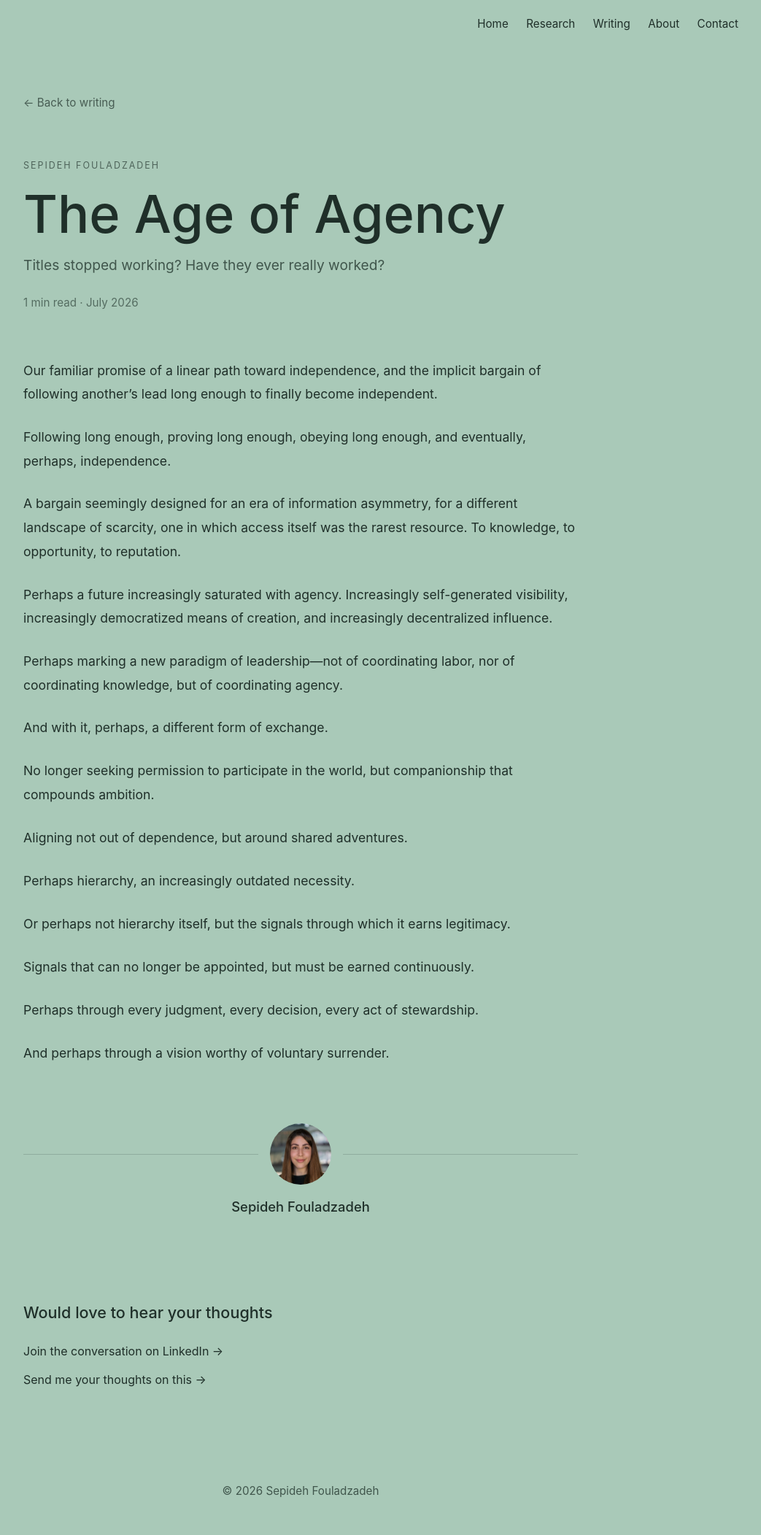
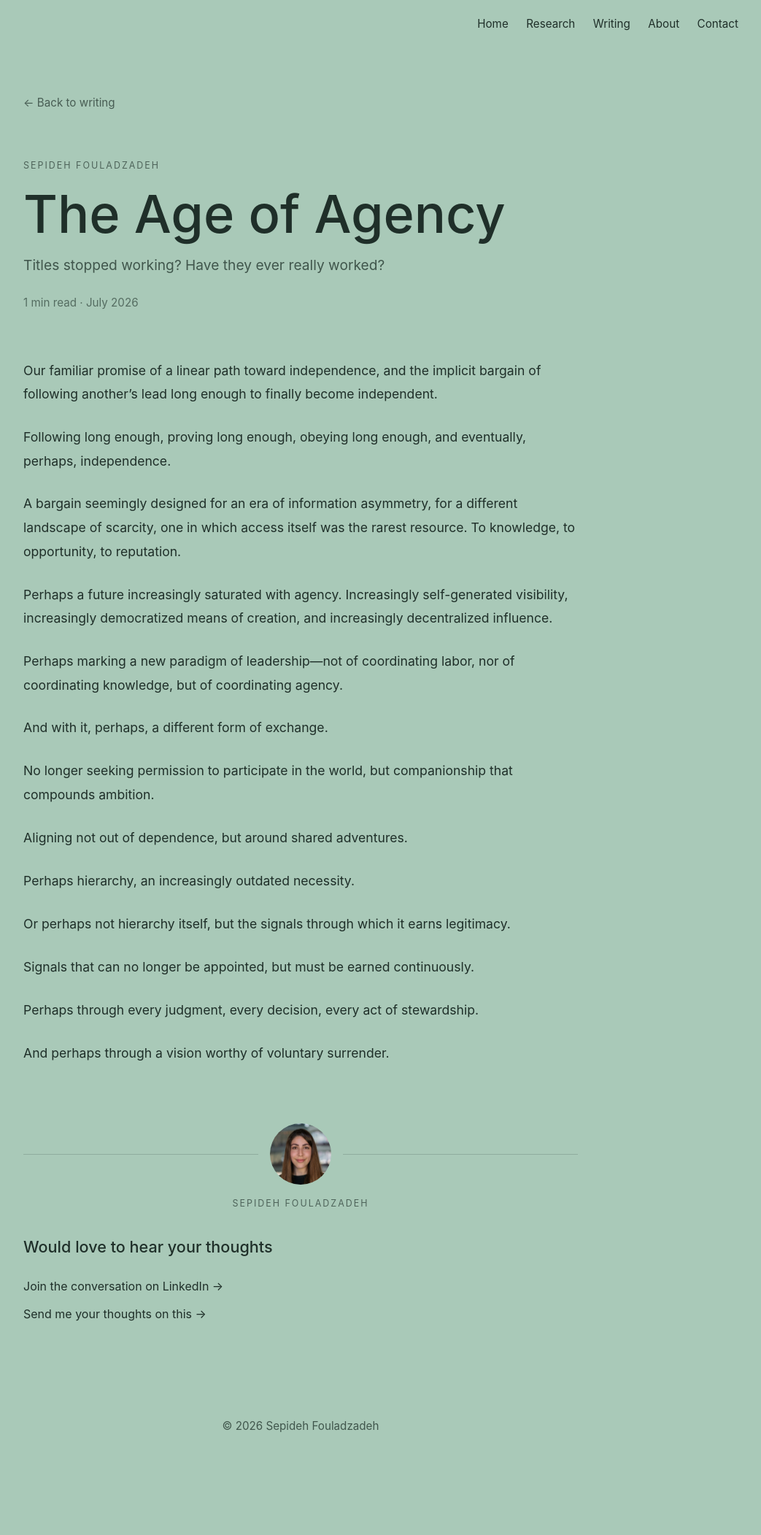
Before and after one commit to SepidehFouladzadeh/SepidehFouladzadeh.github.io, a Jekyll site: the page built from _posts/2026-07-09-age-of-agency.md, in a window 1280 px wide. Shown: the whole page at 73% size, without its empty margins (228-1271 px from the left). Built offline with Jekyll 4.4.1, drawn with Linux system fonts in a browser that asks for light colours; after the commit the page ends 2014 px from its top, so only the background shows below that.

Commit message:
edit Markdown essay page

```diff
--- a/_layouts/essay.html
+++ b/_layouts/essay.html
@@ -146,16 +146,27 @@
         border-radius: 50%;
     }
 
-    .author-name {
+    /* .author-name {
         text-align: center;
         font-size: 1.15rem;
         font-weight: 500;
         margin-bottom: 3rem;
+    } */
+    .author-name {
+    text-align: center;
+    letter-spacing: 2px;
+    text-transform: uppercase;
+    font-size: 0.78rem;
+    font-weight: normal;
+    color: #1f2f29;
+    opacity: 0.65;
+    margin-top: 1rem;
+    margin-bottom: 2rem;
     }
 
     .essay-footer {
-      margin-top: 5rem;
-      padding-top: 2rem;
+      margin-top: 0rem;
+      padding-top: 0rem;
       /* border-top: 1px solid rgba(31, 47, 41, 0.18); */
     }
 
```
